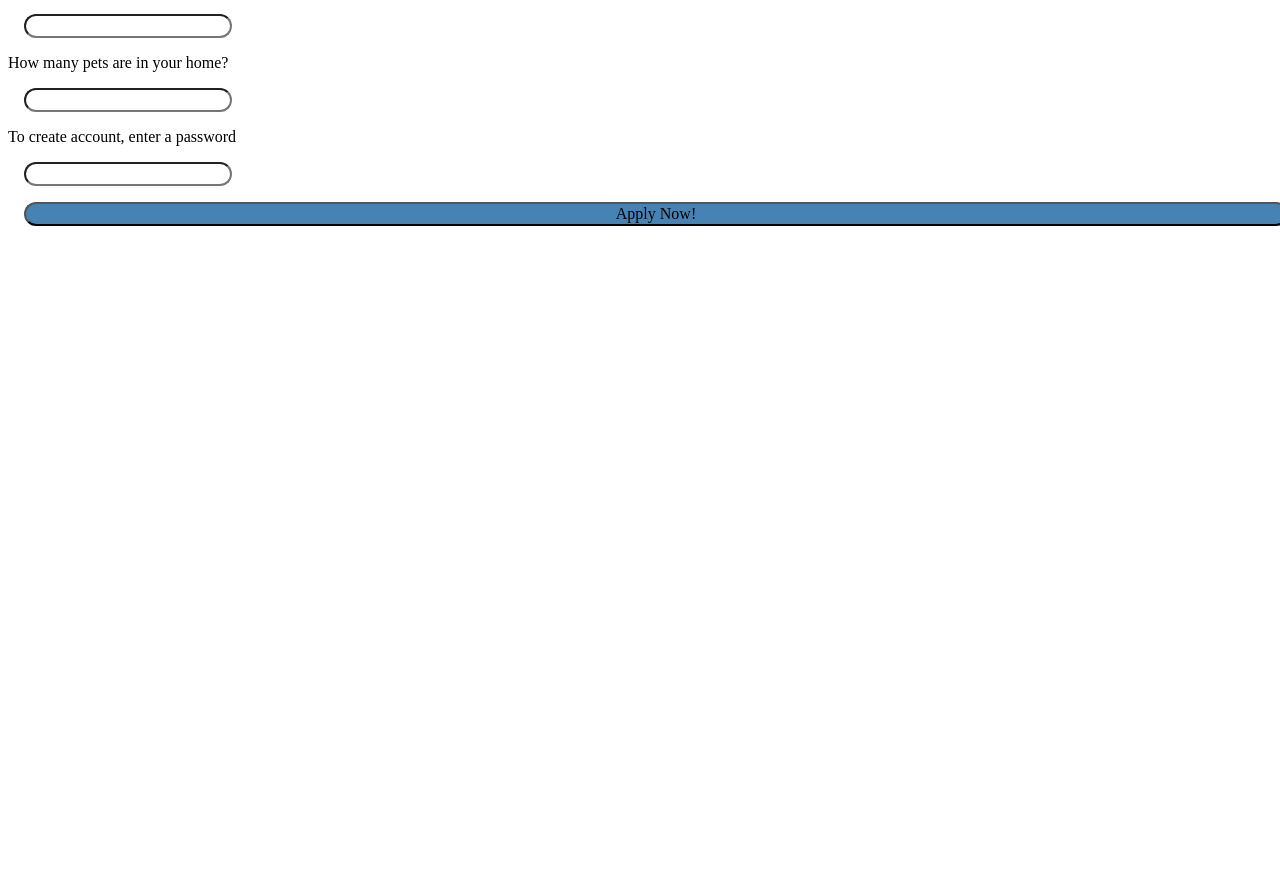
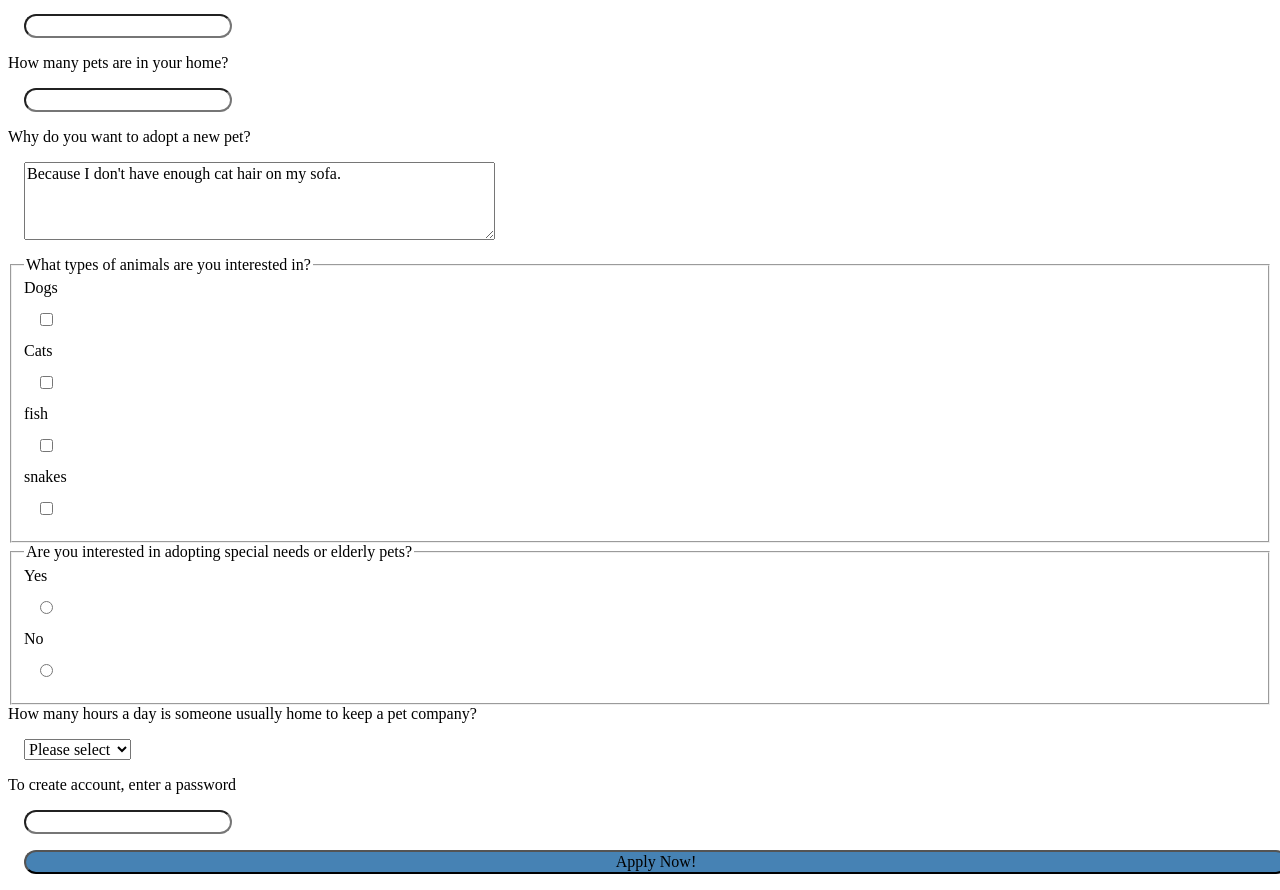
Before and after one commit to GITlamaria/html100, a plain HTML site: page web-forms/index.html in a window 1280 px wide. Shown: the part 248-1138 px from the top of the page. Before the commit the page ends 800 px from the top, so only its background shows below. Drawn offline with Linux system fonts and the light colour scheme.

Commit message:
modified index html

```diff
--- a/web-forms/index.html
+++ b/web-forms/index.html
@@ -23,6 +23,42 @@
       <label>How many pets are in your home?
         <input type="number" name="petCount">
       </label>
+
+      <label>Why do you want to adopt a new pet?
+        <textarea name="applicationReason" rows="4" cols="50">Because I don't have enough cat hair on my sofa.</textarea>
+      </label>
+      <fieldset>
+        <legend>What types of animals are you interested in?</legend>
+        <label>Dogs
+          <input type="checkbox" name="species" value="dogs">
+        </label>
+        <label>Cats
+          <input type="checkbox" name="species" value="cats">
+        </label>
+        <label>fish
+          <input type="checkbox" name="species" value="fish">
+        </label>
+        <label>snakes
+          <input type="checkbox" name="species" value="snakes">
+        </label>
+      </fieldset>
+      <fieldset>
+        <legend>Are you interested in adopting special needs or elderly pets?</legend>
+        <label>Yes
+          <input type="radio" name="special" value="yes">
+        </label>
+        <label>No
+          <input type="radio" name="special" value="no">
+        </label>
+      </fieldset>
+      <label>How many hours a day is someone usually home to keep a pet company?
+        <select name="hours">
+          <option value="">Please select</option>
+          <option value="few">less than 10</option>
+          <option value="some">10 to 16</option>
+          <option value="many">more than 16</option>
+        </select>
+      </label>
       <label>To create account, enter a password
         <input type="password" name="accountPW">
       </label>
```
